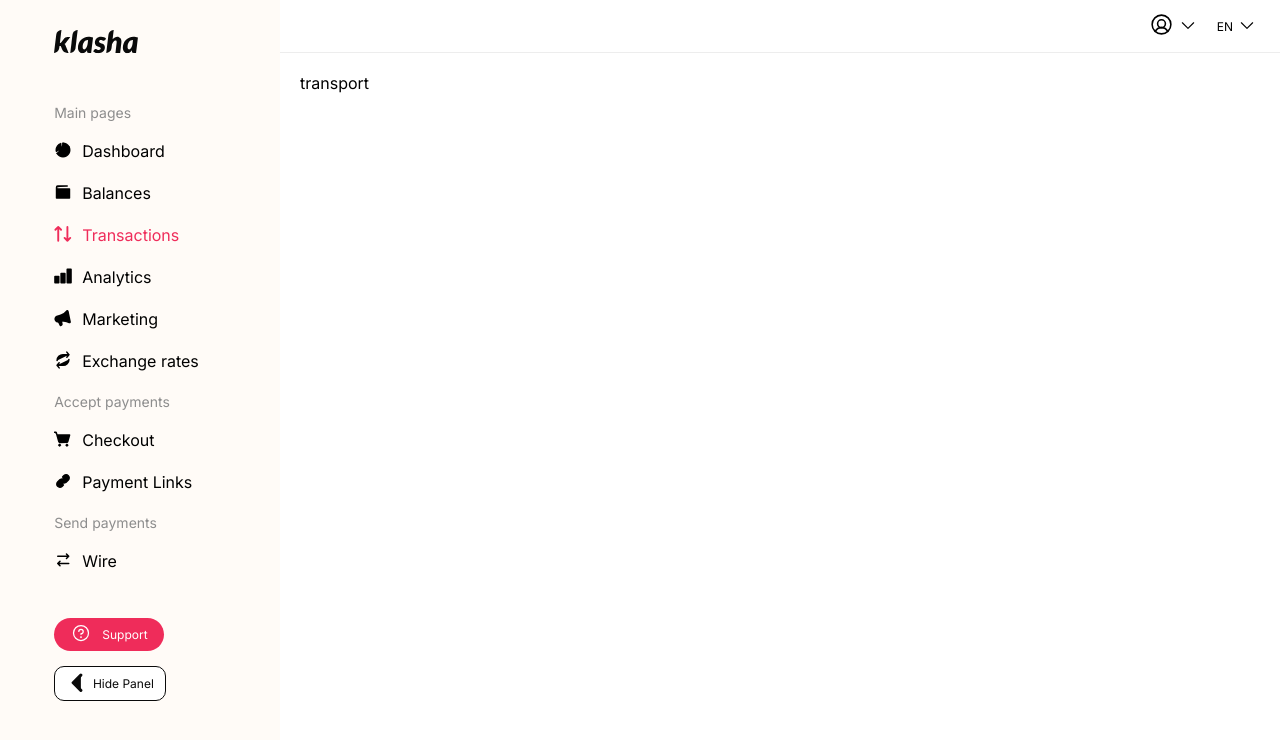
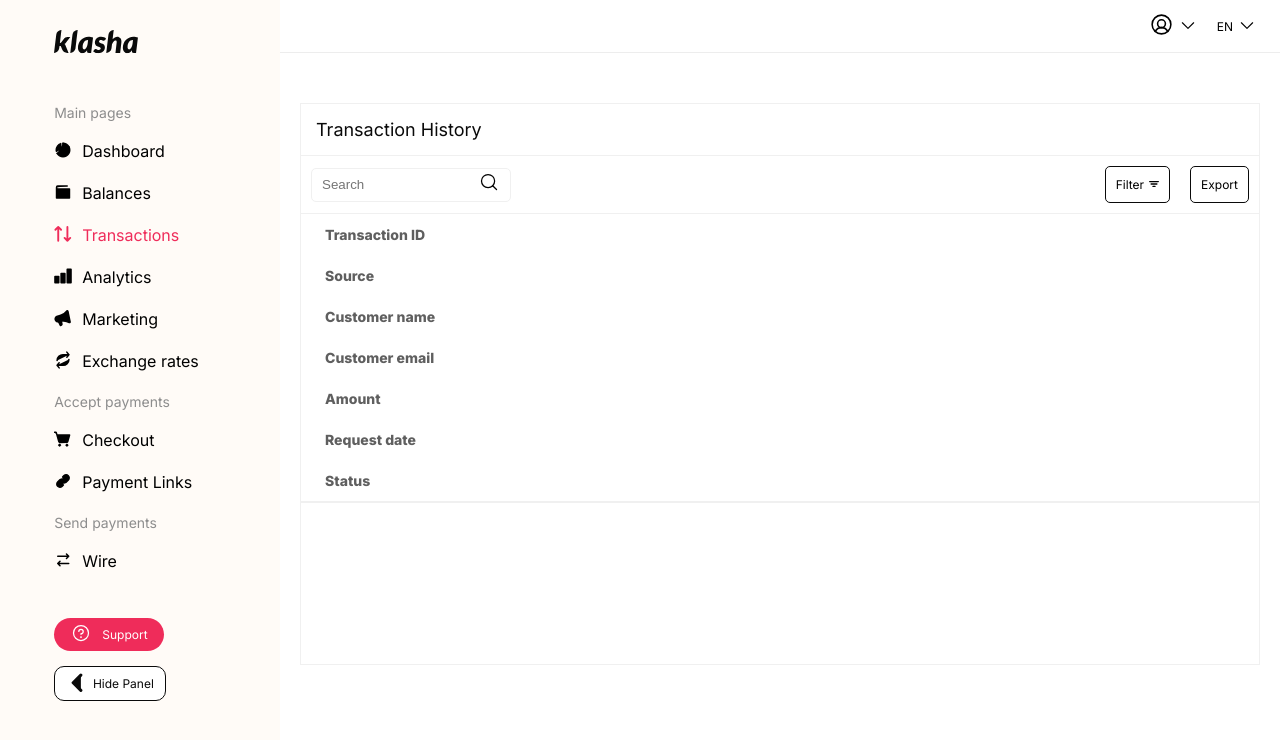
Before and after one commit to chukwuekeuzoma/-klasha, a React (Create React App) app: page /transactions in a window 1280 px wide. Shown: the top 740 px of the page. Built offline with nearby package versions, Linux system fonts and the light colour scheme.

Commit message:
chore:transaction history

```diff
--- /dev/null
+++ b/src/Components/ui/UiFilterDropDown.tsx
@@ -0,0 +1,107 @@
+import React, { useState } from "react";
+import styled from "styled-components";
+import UiIcon from "./UiIcon";
+
+export interface Option {
+  label: string;
+  value: string;
+}
+
+interface FilterDropdownProps {
+  options: Option[];
+  defaultSelectedValue: string;
+  onChange: (selectedValue: string) => void;
+}
+
+export default function FilterDropdown({
+  options,
+  defaultSelectedValue,
+  onChange,
+}: FilterDropdownProps) {
+  const [selectedValue, setSelectedValue] =
+    useState<string>(defaultSelectedValue);
+  const [isOpen, setIsOpen] = useState<boolean>(false);
+
+  const handleButtonClick = () => {
+    setIsOpen(!isOpen);
+  };
+
+  const handleMenuItemClick = (selectedValue: string) => {
+    setSelectedValue(selectedValue);
+    setIsOpen(false);
+    onChange(selectedValue);
+  };
+
+  return (
+    <FilterDropdownContainer>
+      <FilterDropdownButton onClick={handleButtonClick}>
+        <span>
+          {selectedValue
+            ? options.find((option) => option.value === selectedValue)?.label
+            : "Filter"}
+        </span>
+        <UiIcon icon="FliterIcon" size={10}/>
+      </FilterDropdownButton>
+      {isOpen && (
+        <FilterDropdownMenu>
+          {options.map((option) => (
+            <FilterDropdownMenuItem
+              key={option.value}
+              onClick={() => handleMenuItemClick(option.value)}
+            >
+              {option.label}
+            </FilterDropdownMenuItem>
+          ))}
+        </FilterDropdownMenu>
+      )}
+    </FilterDropdownContainer>
+  );
+}
+
+const FilterDropdownContainer = styled.div`
+  display: inline-block;
+  position: relative;
+`;
+
+const FilterDropdownButton = styled.div`
+  display: flex;
+  align-items: center;
+  justify-content: space-between;
+  padding: 10px;
+  background-color: var(--color-primary-300);
+  border: 1px solid var(--color-primary-50);
+  border-radius: 5px;
+  cursor: pointer;
+  font-size: 12px;
+
+  svg {
+    stroke: var(--color-primary-100);
+    fill: var(--color-primary-100);
+    margin-left: 5px;
+  }
+`;
+
+const FilterDropdownMenu = styled.ul`
+  position: absolute;
+  top: 100%;
+  left: 0;
+  right: 0;
+  margin: 0;
+  padding: 0;
+  list-style: none;
+  background-color: var(--color-primary-300);
+  border: 1px solid var(--color-primary-400);
+  border-top: none;
+  border-radius: 0 0 4px 4px;
+  z-index: 1;
+  font-size: 12px;
+`;
+
+const FilterDropdownMenuItem = styled.li`
+  padding: 5px;
+  cursor: pointer;
+
+  &:hover {
+    background-color: var(--color-primary-350);
+  }
+`;
--- a/src/Components/ui/UiIcon.tsx
+++ b/src/Components/ui/UiIcon.tsx
@@ -1,5 +1,5 @@
 import styled from "styled-components";
-import { List, X, Question, UserCircle, CaretDown } from "phosphor-react";
+import { List, X, Question, UserCircle, CaretDown, MagnifyingGlass } from "phosphor-react";
 
 import {
   Piechart,
@@ -12,7 +12,6 @@ import {
   Group735,
   Paymentlink,
   Radar,
-  Search,
   Shoppingcart,
   Transactions,
   KlashalogoCheck,
@@ -35,7 +34,7 @@ const icons = {
   PaymentLinksIcon: <Paymentlink />,
   ProfileIcon: <UserCircle />,
   SupportIcon: <Question />,
-  SearchIcon: <Search />,
+  SearchIcon: <MagnifyingGlass  />,
   TransactionIcon: <Group735 />,
   WireIcon: <Transactions />,
   X: <X />,
--- /dev/null
+++ b/src/Components/ui/UiTable.tsx
@@ -0,0 +1,224 @@
+import React, { useState, useMemo } from "react";
+import UiFilterDropDown from "./UiFilterDropDown";
+import styled from "styled-components";
+import { Option } from "./UiFilterDropDown";
+import UiIcon from "./UiIcon";
+import TransactionHistoryData from "../../types/TransactionHistoryData";
+
+interface Header {
+  title: string;
+  query: string;
+}
+
+interface Row extends Record<string, any> {
+  id: string;
+}
+
+interface Props {
+  tableTitle?: string;
+  data: Row[];
+  headers: Header[];
+  filterOptions?: Option[];
+  isSearchable: boolean;
+  fieldsToSearch: string[];
+}
+
+export default function UiTable({
+  data,
+  headers,
+  tableTitle,
+  fieldsToSearch,
+  isSearchable,
+  filterOptions,
+}: Props) {
+  const [searchTerm, setSearchTerm] = useState("");
+  const [status, setStatus] = useState("");
+
+  const filteredData = useMemo(() => {
+    if (!status) return data;
+    return data?.filter((data) => data.status === status);
+  }, [status, data]);
+
+  const useFilterdData = useMemo(() => {
+    return filteredData?.map((data: TransactionHistoryData) => ({
+      ...data,
+    }));
+  }, [filteredData]);
+
+  const sortedData = useMemo(() => {
+    if (!isSearchable && !searchTerm && !fieldsToSearch) return useFilterdData;
+    return useFilterdData.filter((item) => {
+      return fieldsToSearch?.some((key) => {
+        const value = item[key];
+        if (typeof value === "string")
+          return value.toLowerCase().includes(searchTerm.toLowerCase());
+        return false;
+      });
+    });
+  }, [data, searchTerm]);
+
+  const options = [
+    { label: "Pending", value: "pending" },
+    { label: "Success", value: "success" },
+  ];
+
+  const handleOptionSelect = (selectedOption: string) => {
+    setStatus(selectedOption);
+  };
+
+  return (
+    <TableContainer>
+      <TableTitle>{tableTitle}</TableTitle>
+      <SearchableContainer>
+        <SearchInputContainer>
+          <input
+            placeholder="Search"
+            name="searchTerm"
+            value={searchTerm}
+            onChange={(e) => {
+              setSearchTerm(e.target.value as string);
+            }}
+          />
+          <div className="search-icon-container">
+            <UiIcon icon="SearchIcon" size={20} />
+          </div>
+        </SearchInputContainer>
+        <div className="filter-export-container">
+          <UiFilterDropDown
+            options={options}
+            defaultSelectedValue=""
+            onChange={handleOptionSelect}
+          />
+          <Export>Export</Export>
+        </div>
+      </SearchableContainer>
+      <Table>
+        <TableHeader>
+          <TableRow>
+            {headers?.map((header, index) => (
+              <TableHeadItem key={index}>{header.title}</TableHeadItem>
+            ))}
+          </TableRow>
+        </TableHeader>
+        <tbody>
+          {sortedData?.map((item) => {
+            return (
+              <TableRow key={item.id}>
+                {headers?.map((header, index) => {
+                  return (
+                    <TableDataItem key={index}>
+                      <div>{item[header.query]}</div>
+                    </TableDataItem>
+                  );
+                })}
+              </TableRow>
+            );
+          })}
+        </tbody>
+      </Table>
+    </TableContainer>
+  );
+}
+
+const TableContainer = styled.div`
+  border: 1px solid var(--color-primary-400);
+  background: var(--color-primary-300);
+  min-height: 70vh;
+  overflow-x: auto;
+  overflow-y: auto;
+`;
+
+const TableTitle = styled.div`
+  border-bottom: 1px solid var(--color-primary-400);
+  padding: 15px;
+  color: var(--color-primary-50);
+  font-size: 18px;
+`;
+
+const SearchableContainer = styled.div`
+  display: flex;
+  justify-content: space-between;
+  align-items: center;
+  border-bottom: 1px solid var(--color-primary-400);
+  padding: 10px;
+
+  .filter-export-container {
+    display: flex;
+    align-items: center;
+  }
+`;
+
+const SearchInputContainer = styled.div`
+  display: flex;
+  align-items: center;
+  position: relative;
+  width: 200px;
+
+  .search-icon-container {
+    position: absolute;
+    margin-right: 12px;
+    right: 0;
+  }
+
+  input {
+    outline: 0;
+    border-width: 1px;
+    width: 200px;
+    border: 1px solid var(--color-primary-400);
+    border-radius: 5px;
+    background: none;
+    height: 30px;
+    position: relative;
+    padding-left: 10px;
+  }
+
+  input:focus {
+    border-color: var(--color-primary-150);
+  }
+`;
+
+const Export = styled.div`
+  padding: 10px;
+  background-color: var(--color-primary-300);
+  border: 1px solid var(--color-primary-50);
+  border-radius: 5px;
+  cursor: pointer;
+  font-size: 12px;
+  text-align: center;
+  margin-left: 20px;
+`;
+
+const Table = styled.table`
+  table-layout: fixed;
+  width: 100%;
+  border-collapse: collapse;
+`;
+
+const TableHeader = styled.thead`
+  background-color: var(--color-primary-300);
+  width: 100%;
+  border-bottom: 1px solid var(--color-primary-400);
+`;
+
+const TableHeadItem = styled.th`
+  padding: 12px 24px;
+  color: var(--color-gray-100);
+  font-size: 14px;
+`;
+
+const TableDataItem = styled.td`
+  padding: 12px 24px;
+  color: var(--color-gray-100);
+  font-weight: 700;
+  font-size: 16px;
+  line-height: 20px;
+`;
+
+const TableRow = styled.tr`
+  border-bottom: 1px solid var(--color-primary-400);
+  text-align: left;
+  cursor: pointer;
+  display: flex;
+  flex-direction: column;
+  position: relative;
+`;
--- a/src/Layouts/DashBoardLayout.tsx
+++ b/src/Layouts/DashBoardLayout.tsx
@@ -45,7 +45,9 @@ const Body = styled.div`
   overflow-y: scroll;
 
   .body-inner {
+    margin-top: 50px;
     margin-left: 20px;
-    margin-top: 20px;
+    margin-right: 20px;
+    margin-bottom: 30px;
   }
 `;
--- a/src/Pages/Transactionhistory.tsx
+++ b/src/Pages/Transactionhistory.tsx
@@ -1,9 +1,46 @@
-import React from 'react';
+import UiTable from "../Components/UI/UiTable";
+import { TransactionHistory } from "../data/TarnsactionHistory";
+export default function Transactionhistory() {
+  const headers = [
+    {
+      title: "Transaction ID",
+      query: "id",
+    },
+    {
+      title: "Source",
+      query: "source",
+    },
+    {
+      title: "Customer name",
+      query: "customer_name",
+    },
+    {
+      title: "Customer email",
+      query: "customer_email",
+    },
+    {
+      title: "Amount",
+      query: "amount",
+    },
+    {
+      title: "Request date",
+      query: "created_date",
+    },
+    {
+      title: "Status",
+      query: "status",
+    },
+  ];
 
-export default function Transactionhistory() {
-    return (
-        <div>
-           transport
-        </div>
-    );
+  return (
+    <div>
+      <UiTable
+        data={TransactionHistory}
+        fieldsToSearch={["customer_email, customer_name"]}
+        isSearchable
+        tableTitle="Transaction History"
+        headers={headers}
+      />
+    </div>
+  );
 }
--- /dev/null
+++ b/src/data/TarnsactionHistory.ts
@@ -0,0 +1,48 @@
+export const TransactionHistory = [
+  {
+    id:"GB124QWERTY12346",
+    source:"UBA",
+    customer_name:"Mike Owen",
+    customer_email:"0223337281",
+    amount:"$230.00",
+    created_date:"24.08.2021",
+    status:"Pending"
+  },
+  {
+    id:"CB328ABCEDF23416",
+    source:"GTB",
+    customer_name:"Steve O'Shassy",
+    customer_email:"0982764829",
+    amount:"$480.00",
+    created_date:"22.08.2021",
+    status:"Successful"
+  },
+  {
+    id:"GB124QWERTY12346",
+    source:"UBA",
+    customer_name:"Mike Owen",
+    customer_email:"0223337281",
+    amount:"$2000",
+    created_date:"24.08.2021",
+    status:"Pending"
+  },
+  {
+    id:"GB124QWERTY12346",
+    source:"UBA",
+    customer_name:"Mike Owen",
+    customer_email:"0223337281",
+    amount:"$2000",
+    created_date:"24.08.2021",
+    status:"Pending"
+  }
+
+
+
+
+
+
+
+
+
+
+]
--- /dev/null
+++ b/src/types/TransactionHistoryData.ts
@@ -0,0 +1,9 @@
+export default interface TransactionHistoryData {
+    id?:string,
+    source?:string,
+    customer_name?:string,
+    customer_email?:string,
+    amount?:string,
+    created_date?:string,
+    status?:string
+}
--- a/src/variables.css
+++ b/src/variables.css
@@ -8,4 +8,6 @@
     --color-primary-250:#FFFBF7;
     --color-primary-300:#FFFFFF;
     --color-primary-350:#EDEDED;
+    --color-primary-400:#F0F0F0;
+    --color-gray-100:#5F5F5F;
 }
```
